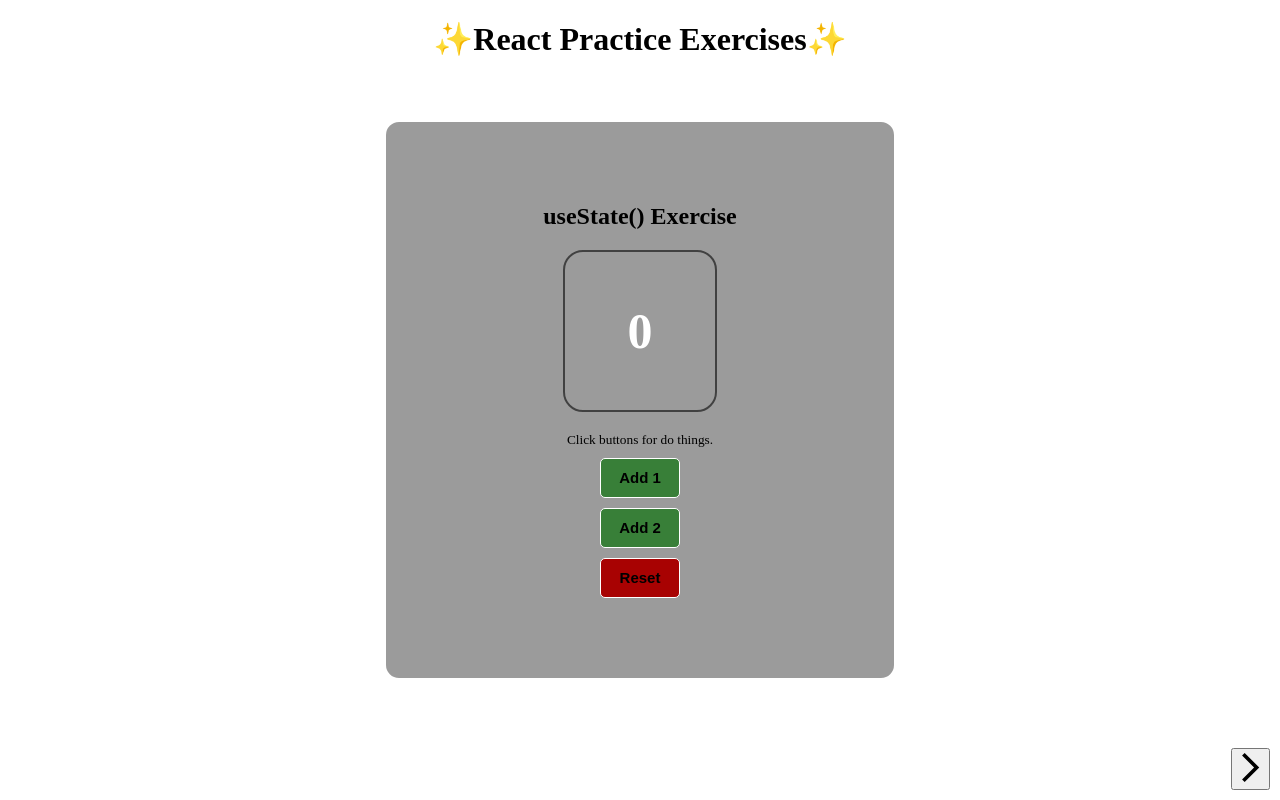
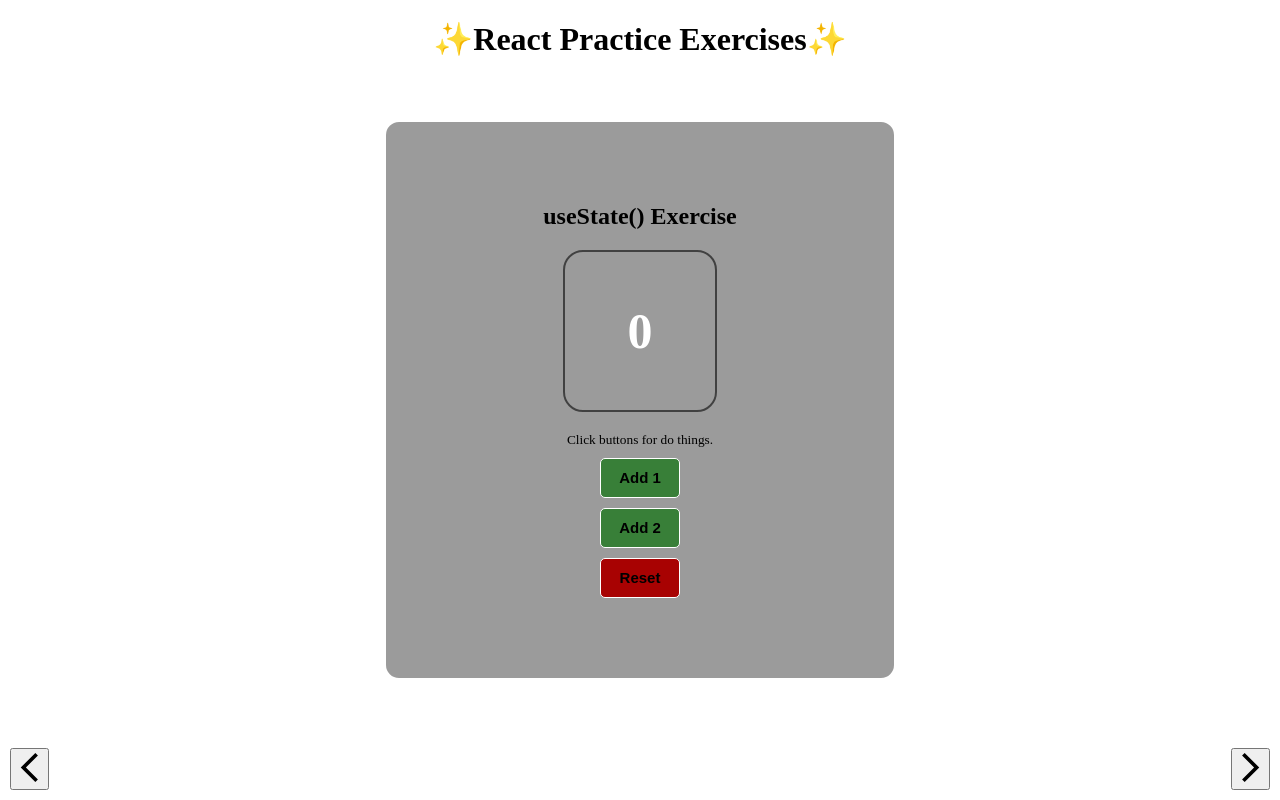
Before and after one commit to JuanJaimes9/PractReact, a React (Vite) app: page / in a window 1280 px wide. Built offline with nearby package versions, Linux system fonts and the light colour scheme; the HTML template or start-up script is replaced by a standard one.

Commit message:
add back navigator button

```diff
--- a/src/components/ExerciseNavigator.jsx
+++ b/src/components/ExerciseNavigator.jsx
@@ -1,10 +1,12 @@
 import React, { useState } from 'react'
 import '../styles/exerciseNavigator.css'
 import ArrowForwardIosIcon from '@mui/icons-material/ArrowForwardIos';
+import ArrowBackIosNewIcon from '@mui/icons-material/ArrowBackIosNew';
 import Exercise1 from './exercises/exercise1/Exercise1'
+import Exercise2 from './exercises/exercise2/Exercise2';
 
 
-const exercises = [<Exercise1/>];
+const exercises = [<Exercise1/>, <Exercise2/>];
 
 export default function ExerciseNavigator() {
 
@@ -14,12 +16,16 @@ export default function ExerciseNavigator() {
         setCurrentExercise((prev) => (prev + 1) % exercises.length);
     }
 
+    const prevExercise = () => {
+      setCurrentExercise((prev) => (prev - 1) % exercises.length);
+  }
+
   return (
     <div>
         {exercises[currentExercise]}
 
         <button className='next-exc-btn' onClick={nextExercise}><ArrowForwardIosIcon fontSize='large'/> </button>
-
+        <button className='prev-exc-btn' onClick={prevExercise}><ArrowBackIosNewIcon fontSize='large'/></button>
     </div>
   )
 }
--- a/src/styles/exerciseNavigator.css
+++ b/src/styles/exerciseNavigator.css
@@ -4,3 +4,8 @@
    right: 10px;
 
 }
+.prev-exc-btn{
+   position: fixed;
+   bottom: 10px;
+   left: 10px;
+}
```
